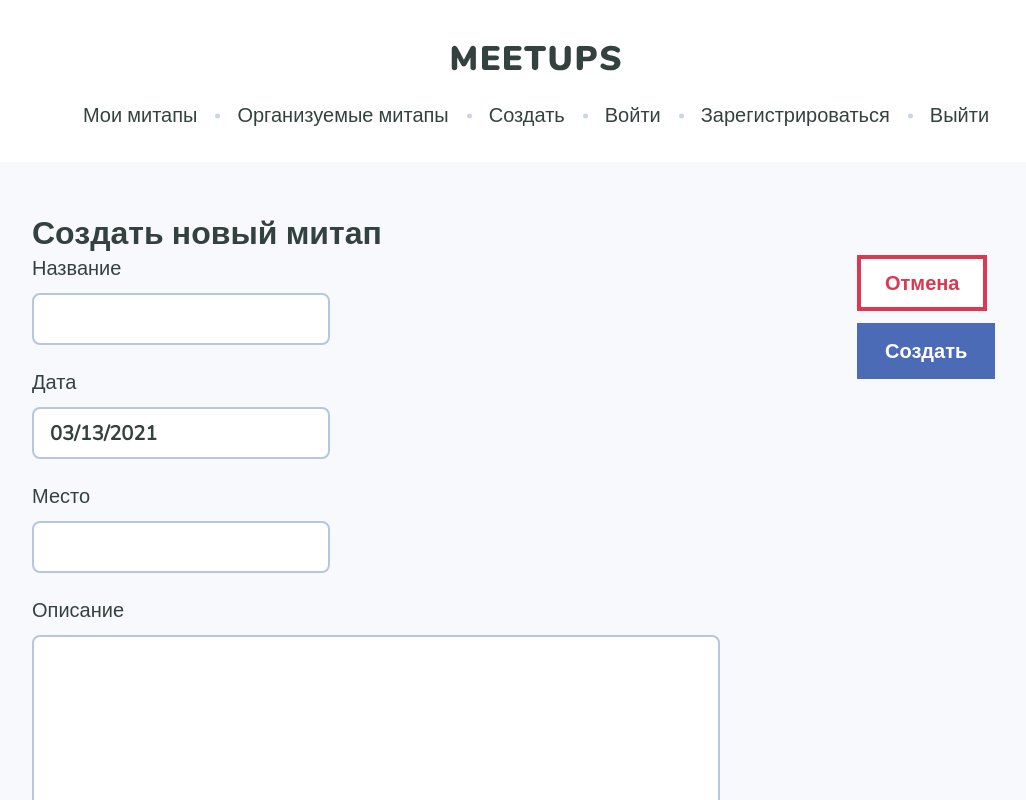
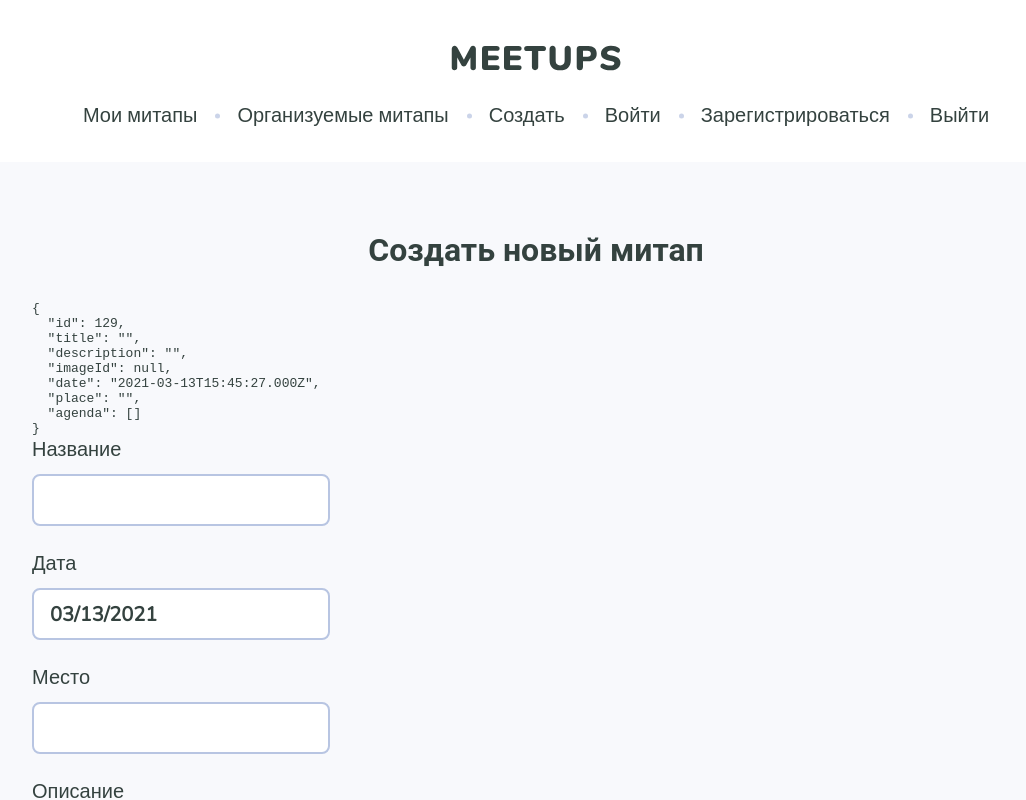
Before and after one commit to JuliaKirschenheuter/vue-cli-test, a Vue app in the folder meetups-page-app/: page /meetups/create in a window 1280 px wide. Shown: the top 800 px of the page, without its empty margins (104-1130 px from the left). Built offline with nearby package versions, Linux system fonts and the light colour scheme.

Commit message:
Layouts were corrected

```diff
--- a/meetups-page-app/src/components/BaseLayout.vue
+++ b/meetups-page-app/src/components/BaseLayout.vue
@@ -18,5 +18,5 @@ export default {
 </script>
 
 <style scoped>
-
+.main { flex: 1 0 auto }
 </style>
--- a/meetups-page-app/src/components/FormLayout.vue
+++ b/meetups-page-app/src/components/FormLayout.vue
@@ -1,61 +1,23 @@
 <template>
-  <div>
-    <pre><code>{{ meetup_ }}</code></pre>
-    <meetup-form class="form meetup-form"
-       @cancel="handleCancel"
-       @submit="handleSubmit"
-       :meetup="meetup"
-       :submitButton="submitButton">
+  <div class="page page_meetup-forms">
+    <div class="container">
+      <h1 class="page__title text-center">{{title}}</h1>
       <slot></slot>
-    </meetup-form>
+    </div>
   </div>
-
 </template>
 
 <script>
-import MeetupForm from '@/components/MeetupForm'
-import deepClone from 'lodash.clonedeep'
 
 export default {
   name: 'FormLayout',
-  components: { MeetupForm },
 
   props: {
-    meetupId: {
-      type: [Number, String],
-      required: true
-    },
-    meetup: {
-      type: Object
-    },
-    submitButton: String
-  },
-
-  data () {
-    return {
-      meetup_: null
-    }
-  },
-
-  methods: {
-    handleCancel () {
-      if (this.$route.params.meetupId) {
-        this.$router.push({
-          name: 'meetup-page',
-          params: {
-            meetupId: this.$route.params.meetupId
-          }
-        })
-      } else {
-        this.$router.push({
-          name: 'meetups-list'
-        })
-      }
-    },
-    handleSubmit (meetupFromForm) {
-      this.meetup_ = deepClone(meetupFromForm)
+    title: {
+      type: String
     }
   }
+
 }
 </script>
 
--- a/meetups-page-app/src/components/MeetupsListItem.vue
+++ b/meetups-page-app/src/components/MeetupsListItem.vue
@@ -1,5 +1,5 @@
 <template>
-  <a :href="`/meetups/${meetup.id}`" class="meetups-list__item">
+  <router-link :to="{ name: 'meetup-page', params: { meetupId: meetup.id } }" class="meetups-list__item">
     <div class="meetups-list__col">
       <div
         class="meetups-list__cover"
@@ -31,7 +31,7 @@
         </ul>
       </div>
     </div>
-  </a>
+  </router-link>
 </template>
 
 <script>
--- a/meetups-page-app/src/views/CreateNewMeetup.vue
+++ b/meetups-page-app/src/views/CreateNewMeetup.vue
@@ -1,29 +1,31 @@
 <template>
-  <div class="container" v-if="meetup_">
-    <h1>Создать новый митап</h1>
-    <form-layout :meetup="processedEmptyMeetup" :meetup-id="meetupId_" :submitButton="submitButton"></form-layout>
+  <div v-if="meetup_">
+    <form-layout title="Создать новый митап">
+      <pre><code>{{ meetup_ }}</code></pre>
+      <meetup-form :meetup="processedEmptyMeetup" :submitButton="submitButton" @cancel="handleCancel" @submit="handleSubmit"></meetup-form>
+    </form-layout>
   </div>
 </template>
 
 <script>
 import { buildEmptyMeetup } from '@/utils/data'
 import FormLayout from '@/components/FormLayout'
+import MeetupForm from '@/components/MeetupForm'
+import deepClone from 'lodash.clonedeep'
 
 export default {
   name: 'CreateNewMeetup',
-  components: { FormLayout },
+  components: { MeetupForm, FormLayout },
 
   data () {
     return {
       meetup_: null,
-      submitButton: 'Создать',
-      meetupId_: null
+      submitButton: 'Создать'
     }
   },
 
   mounted () {
     this.meetup_ = buildEmptyMeetup()
-    this.meetupId_ = this.meetup_.id
   },
 
   computed: {
@@ -36,6 +38,18 @@ export default {
         })
       })
     }
+  },
+
+  methods: {
+    handleSubmit (meetupFromForm) {
+      this.meetup_ = deepClone(meetupFromForm)
+    },
+
+    handleCancel () {
+      this.$router.push({
+        name: 'meetups-list'
+      })
+    }
   }
 }
 </script>
--- a/meetups-page-app/src/views/EditMeetup.vue
+++ b/meetups-page-app/src/views/EditMeetup.vue
@@ -1,21 +1,22 @@
 <template>
-  <div class="container" v-if="meetup_">
-    <h1>Редактировать: {{ meetup_.title }}</h1>
-    <form-layout :meetup="meetup_" :meetup-id="meetupId_" :submitButton="submitButton"></form-layout>
+  <div v-if="meetup_">
+    <form-layout :title="meetup_.title" >
+      <pre><code>{{ meetup_ }}</code></pre>
+      <meetup-form :meetup="meetup_" :submitButton="submitButton" @cancel="handleCancel" @submit="handleSubmit"></meetup-form>
+    </form-layout>
   </div>
 </template>
 
 <script>
 import FormLayout from '@/components/FormLayout'
 import { fetchMeetup } from '@/utils/data'
+import MeetupForm from '@/components/MeetupForm'
+import deepClone from 'lodash.clonedeep'
 
 export default {
   name: 'EditMeetup',
-  components: { FormLayout },
+  components: { MeetupForm, FormLayout },
   props: {
-    meetupId: {
-      type: [Number, String]
-    },
     meetup: {
       type: Object
     }
@@ -24,8 +25,7 @@ export default {
   data () {
     return {
       meetup_: null,
-      submitButton: 'Сохранить',
-      meetupId_: this.meetupId
+      submitButton: 'Сохранить'
     }
   },
 
@@ -53,6 +53,19 @@ export default {
   methods: {
     setMeetup (meetup) {
       this.meetup_ = meetup
+    },
+
+    handleSubmit (meetupFromForm) {
+      this.meetup_ = deepClone(meetupFromForm)
+    },
+
+    handleCancel () {
+      this.$router.push({
+        name: 'meetup-page',
+        params: {
+          meetupId: this.$route.params.meetupId
+        }
+      })
     }
   }
 
--- a/meetups-page-app/src/views/MeetupPage.vue
+++ b/meetups-page-app/src/views/MeetupPage.vue
@@ -7,10 +7,12 @@
     </div>
     <div class="container">
       <div class="buttons">
-        <secondary-button >Участвовать</secondary-button>
-        <secondary-button>Отменить участие</secondary-button>
-        <router-link class="button button_secondary" :to="{ name: 'edit-meetup', params: { meetup: processedMeetup, meetupId: processedMeetup.id } }">Редактировать</router-link>
-        <secondary-button>Удалить</secondary-button>
+        <div class="meetup__aside-buttons">
+          <secondary-button >Участвовать</secondary-button>
+          <secondary-button>Отменить участие</secondary-button>
+          <router-link class="button button_secondary" :to="{ name: 'edit-meetup', params: { meetup: processedMeetup, meetupId: processedMeetup.id } }">Редактировать</router-link>
+          <secondary-button>Удалить</secondary-button>
+        </div>
       </div>
       <div class="meetup">
         <div class="meetup__content">
```
